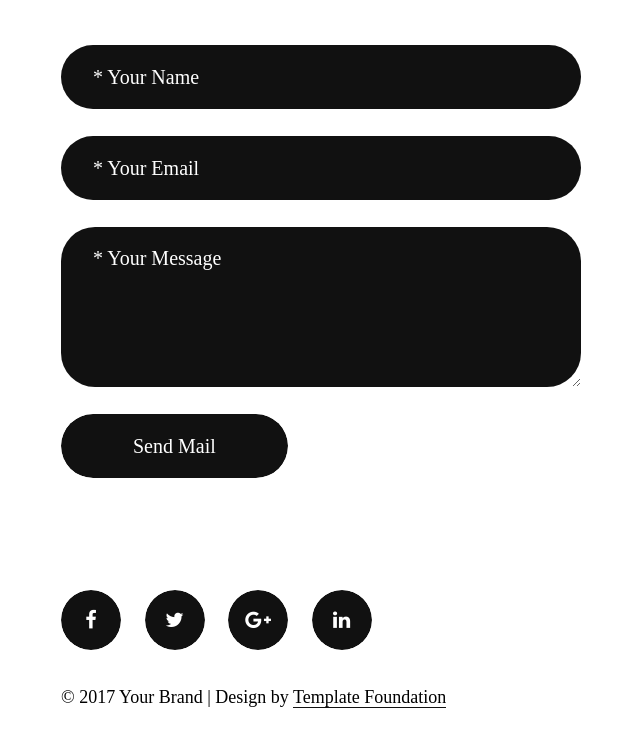
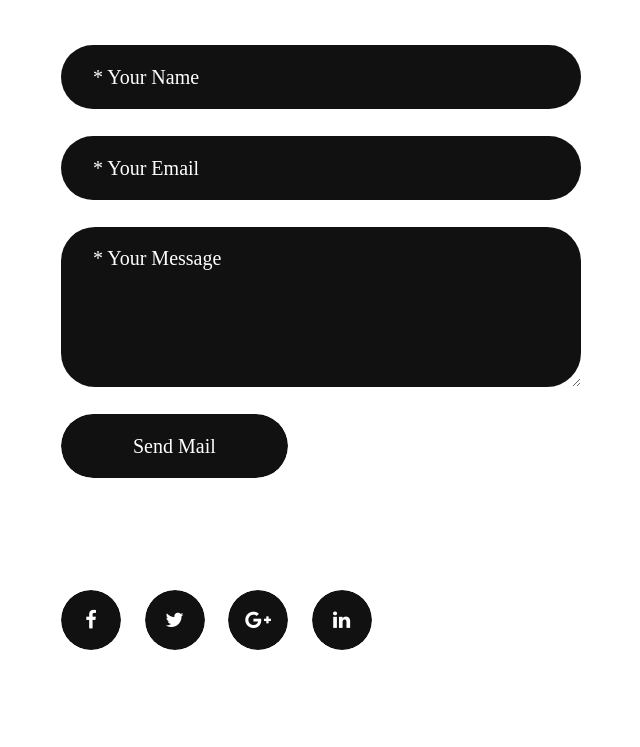
Before and after one commit to regogo/bosshenry_website, a plain HTML site: page index.html in a window 1280 px wide. Shown: the part 3474-4221 px from the top of the page, without its empty margins (639-1279 px from the left). Drawn offline with Linux system fonts and the light colour scheme; a web font is replaced by a local one.

Commit message:
remove link

```diff
--- a/index.html
+++ b/index.html
@@ -439,7 +439,7 @@
                 <!-- /SOCIAL ICONS -->
 
 
-                <p class="scroll-animated-from-right">© 2017 Your Brand | Design by <a href="https://templatefoundation.com">Template Foundation</a></p>
+
 
 
             </section>
```
